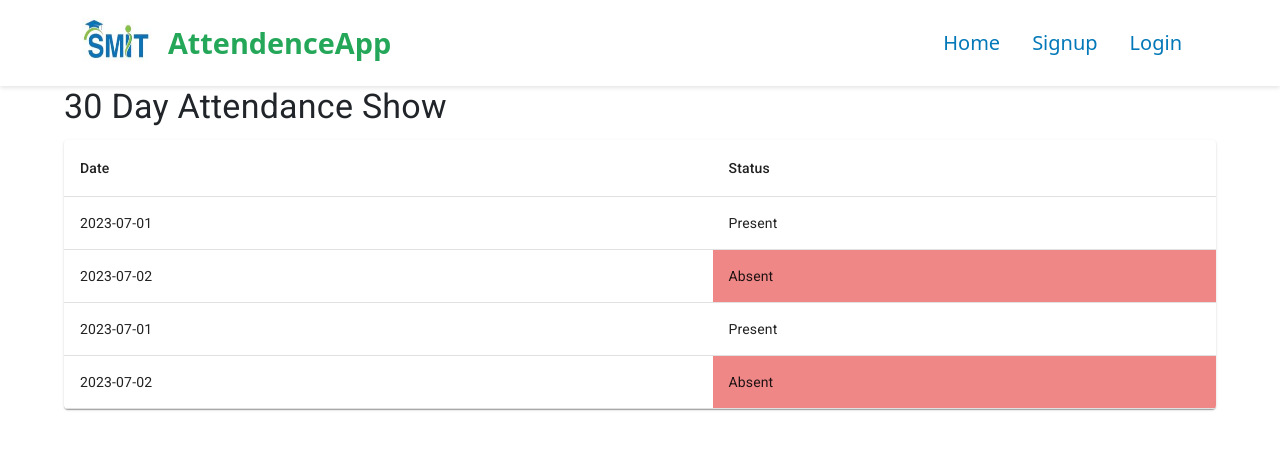
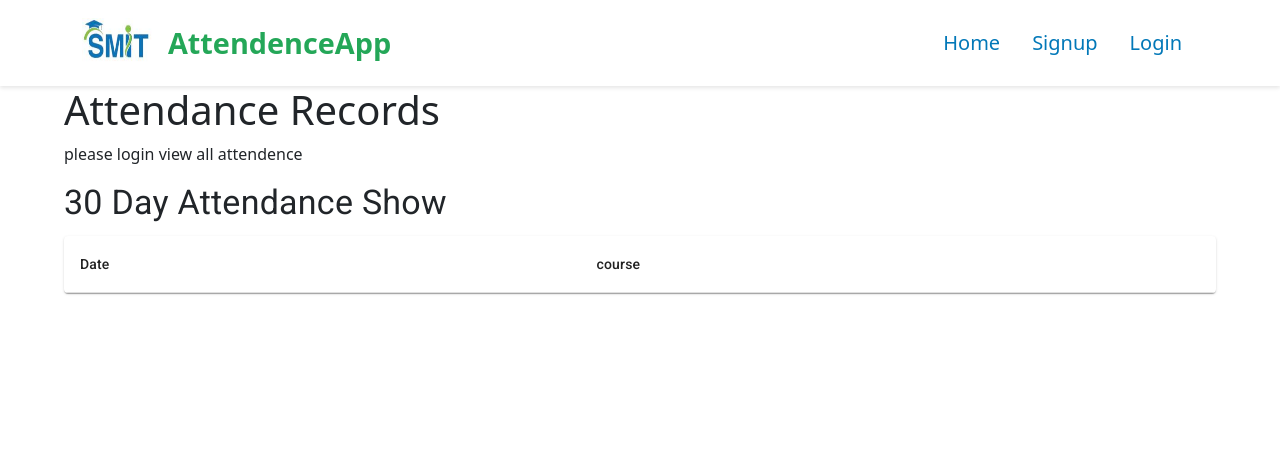
Before and after one commit to javariyafatima1/Attendence-final, a React (Create React App) app in the folder frontend/: page /allatten in a window 1280 px wide. Shown: the top 450 px of the page. Built offline with nearby package versions, Linux system fonts and the light colour scheme; sample sign-in values are in the browser's storage.

Commit message:
view all attendence api fecth

```diff
--- a/frontend/src/components/AllAtten.js
+++ b/frontend/src/components/AllAtten.js
@@ -1,37 +1,56 @@
-import React, { useState, useEffect } from 'react';
+import axios from 'axios';
+import React, { useState ,useEffect} from 'react';
+import { jwtDecode } from 'jwt-decode';
 import { Container, Typography, Table, TableBody, TableCell, TableContainer, TableHead, TableRow, Paper } from '@mui/material';
 import './AllAtten.css';
 const AllAtten  = () =>  {
-    const [attendance, setAttendance] = useState([]);
-    useEffect(() => {
-        setAttendance([
-          { date: '2023-07-01', status: 'Present' },
-          { date: '2023-07-02', status: 'Absent' },
-          { date: '2023-07-01', status: 'Present' },
-          { date: '2023-07-02', status: 'Absent' },
-        ]);
-      }, []);
+  const [attendanceRecords, setAttendanceRecords] = useState([]);
+  const [message, setMessage] = useState('');
+  useEffect(() => {
+    const token = localStorage.getItem('token');
+    if(!token){
+      const decodedToken = jwtDecode(token);
+     const studentId = (decodedToken.id)
+     fetchAttendance(studentId);
+    }else{
+  setMessage("please login view all attendence")
+    }
+
+  },[])
+
+  const fetchAttendance = async (studentId) => {
+    try{
+      const response = await axios.get(`http://localhost:1000/at/attendance/${studentId}`,{
+        headers: { Authorization: `Bearer ${localStorage.getItem('token')}` }
+
+      })
+      setAttendanceRecords(response.data.attendanceRecords);
+    }catch(e){
+      console.error(e.response.data);
+      setMessage("error view all attendence ")
+    }
+  }
   return (
     <div>
         <Container>
+        <h1>Attendance Records</h1>
+        {message && <p>{message}</p>}
       <Typography variant="h4" gutterBottom> 30 Day Attendance Show</Typography>
       <TableContainer component={Paper}>
         <Table>
           <TableHead>
             <TableRow>
               <TableCell>Date</TableCell>
-              <TableCell>Status</TableCell>
+              <TableCell>course</TableCell>
             </TableRow>
           </TableHead>
           <TableBody>
-          {attendance.map((item, index) => (
-              <TableRow key={index}>
-                <TableCell >{item.date}</TableCell>
-                <TableCell className={item.status === 'Absent' ? 'absent' : ''}>
-                  {item.status}
-                </TableCell>
-              </TableRow>
-            ))}
+          {attendanceRecords.map(record => (
+                        <tr key={record._id}>
+                            <td>{new Date(record.date).toLocaleDateString()}</td>
+                            <td>{record.course}</td>
+                        </tr>
+                    ))}
           </TableBody>
         </Table>
       </TableContainer>
```
